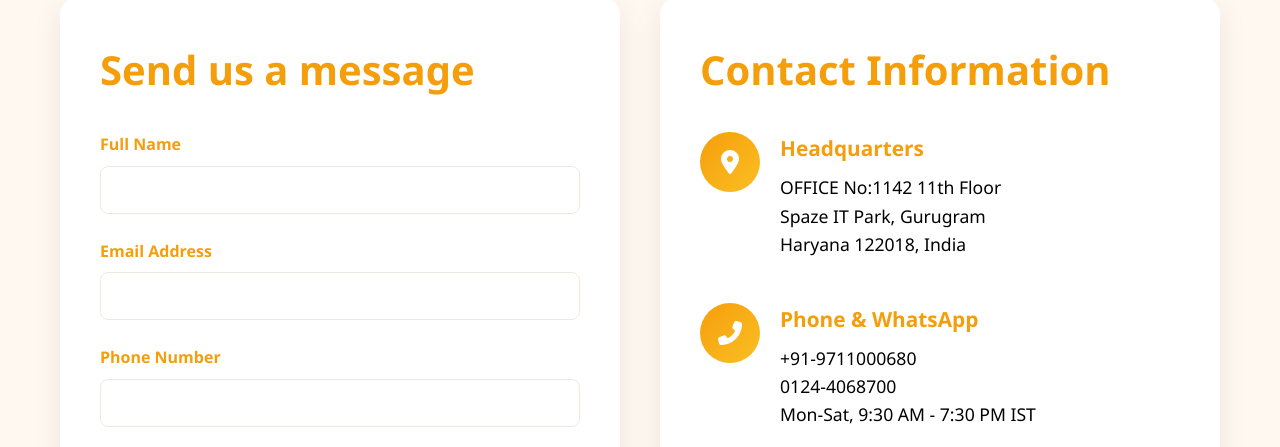
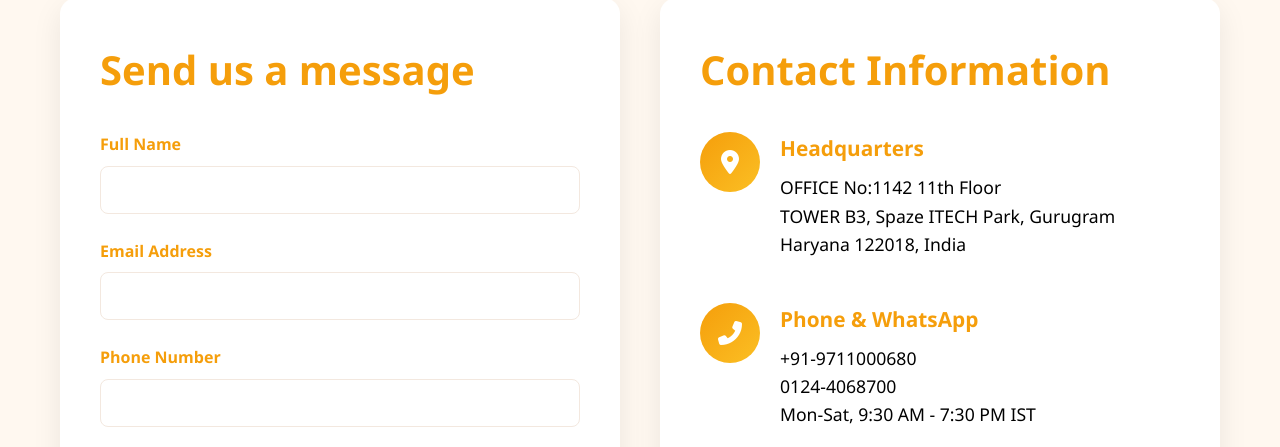
Before and after one commit to klfproconsulting456/klfproconsulting456.github.io, a plain HTML site: page pages/contact.html in a window 1280 px wide. Shown: the part 544-991 px from the top of the page. Drawn offline with Linux system fonts and the light colour scheme.

Commit message:
Update contact.html

```diff
--- a/pages/contact.html
+++ b/pages/contact.html
@@ -175,7 +175,7 @@
                     <div class="info-content">
                         <h3>Headquarters</h3>
                         <p>OFFICE No:1142 11th Floor<br>
-                        Spaze IT Park, Gurugram<br>
+                        TOWER B3, Spaze ITECH Park, Gurugram<br>
                         Haryana 122018, India</p>
                     </div>
                 </div>
```
